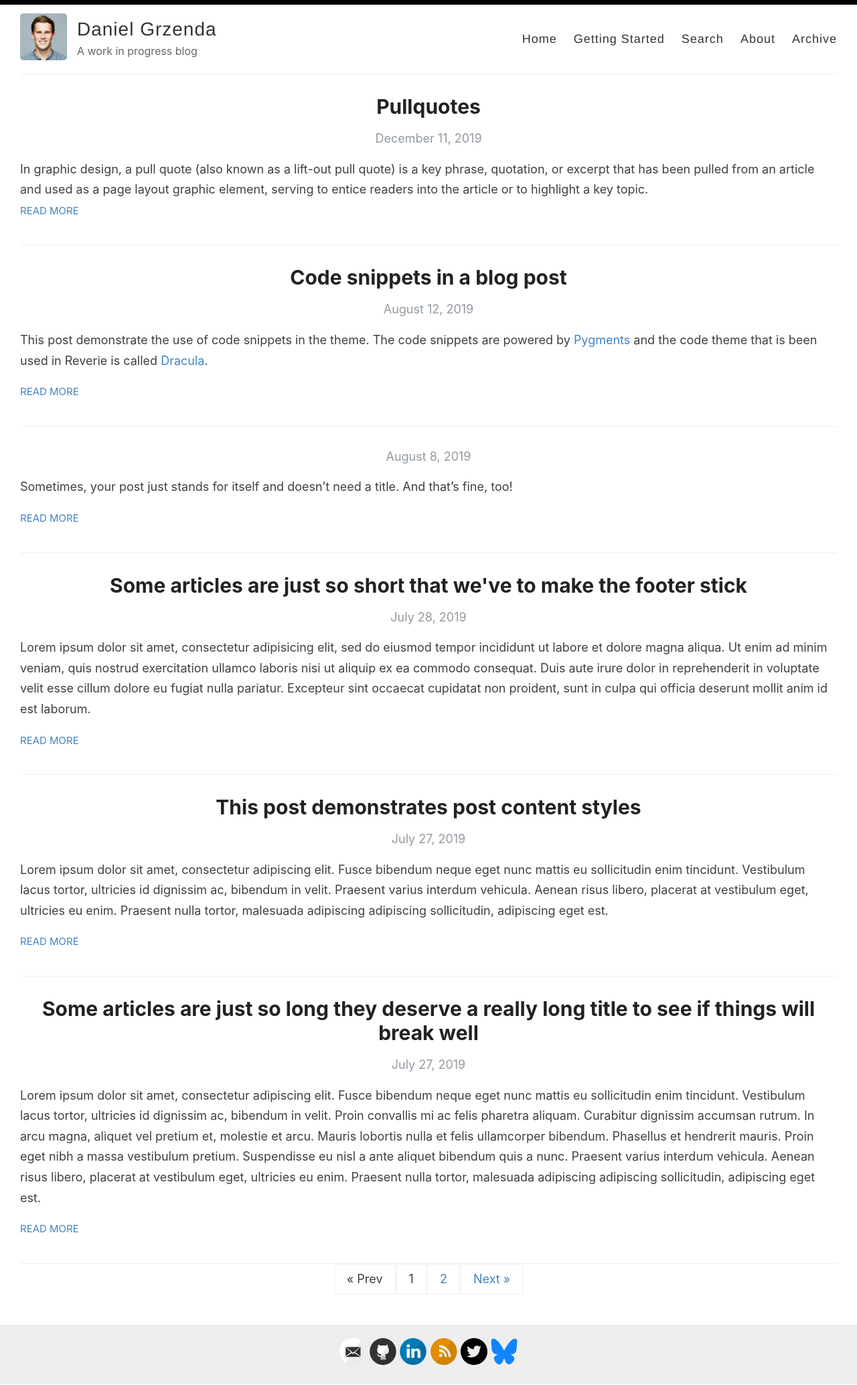
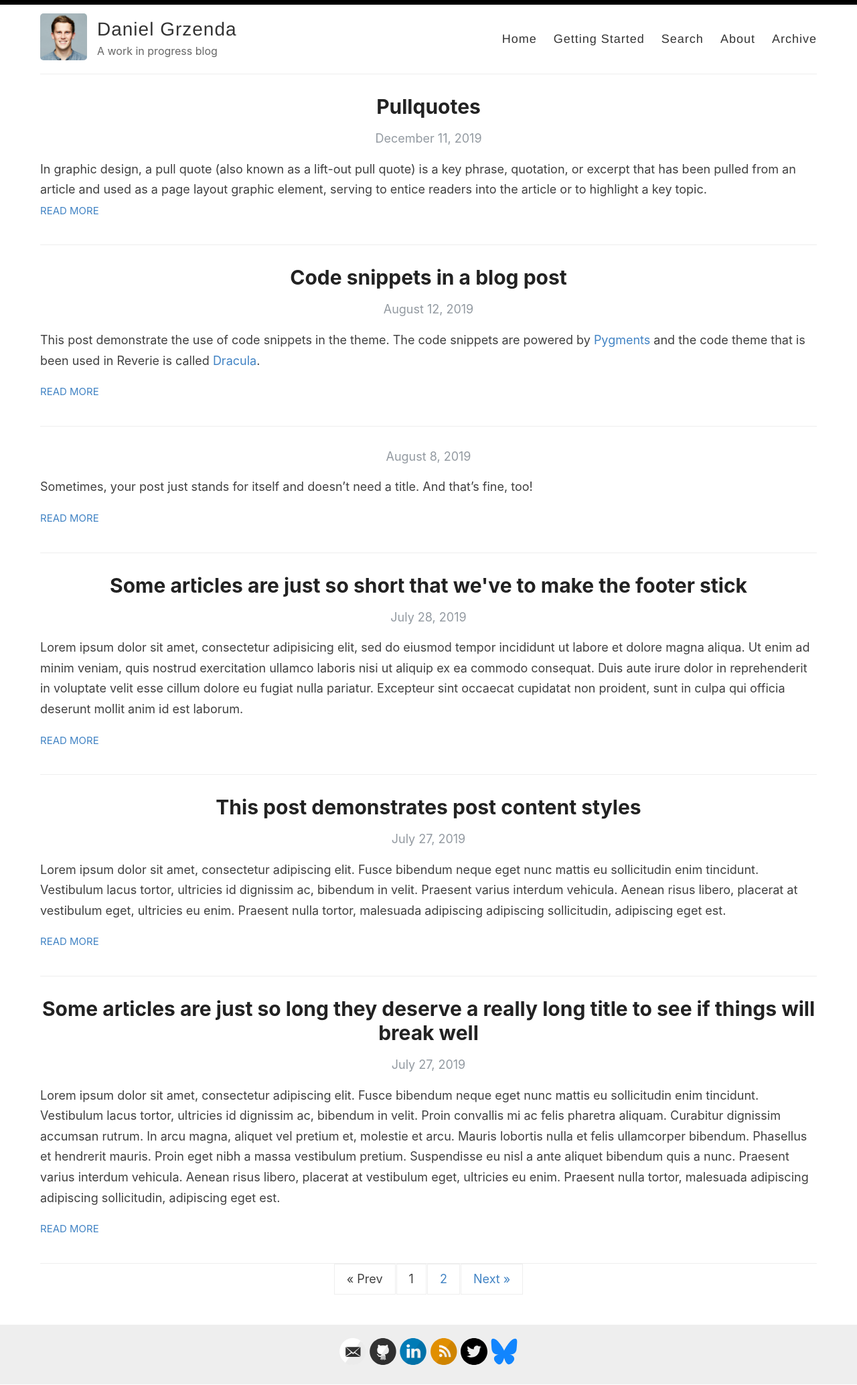
Before and after one commit to danielgrzenda/danielgrzenda.github.io, a Jekyll site: the page built from index.html, in a window 1280 px wide. Shown: the whole page at 67% size. Built offline with Jekyll 4.4.1, drawn with Linux system fonts in a browser that asks for light colours; the list of posts is cut into pages by our own code.

Commit message:
finalized size

```diff
--- a/assets/style.scss
+++ b/assets/style.scss
@@ -32,8 +32,8 @@ body {
 
 .container {
   margin: 0 auto;
-  max-width: 1240px;
-  padding: 0 10px;
+  max-width: 1200px;
+  padding: 0 20px;
   width: 100%;
 }
 
```
